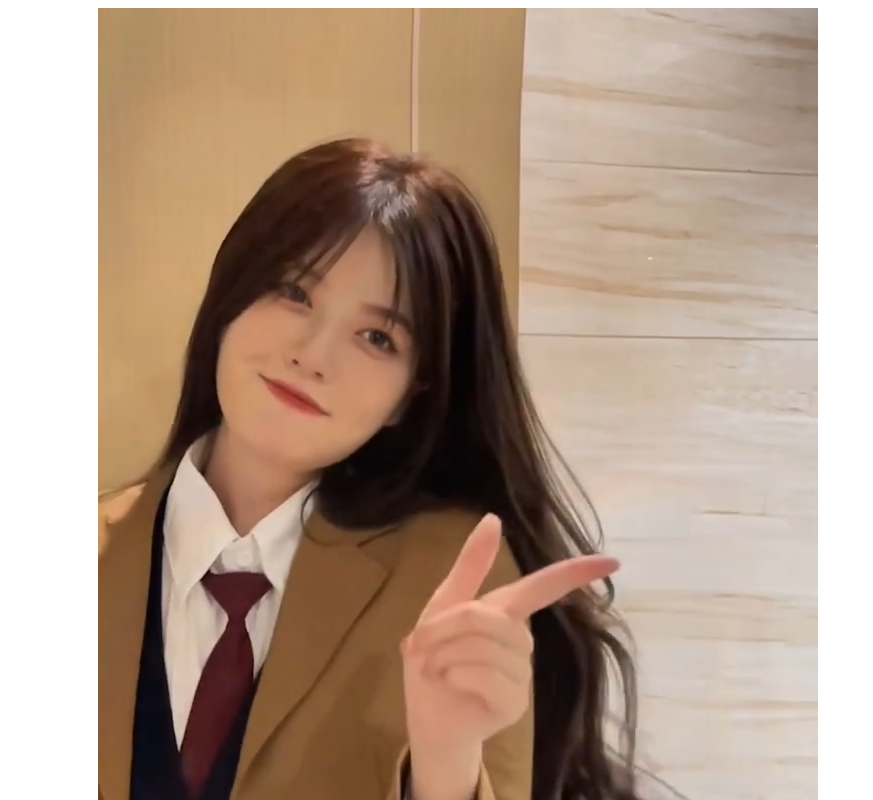
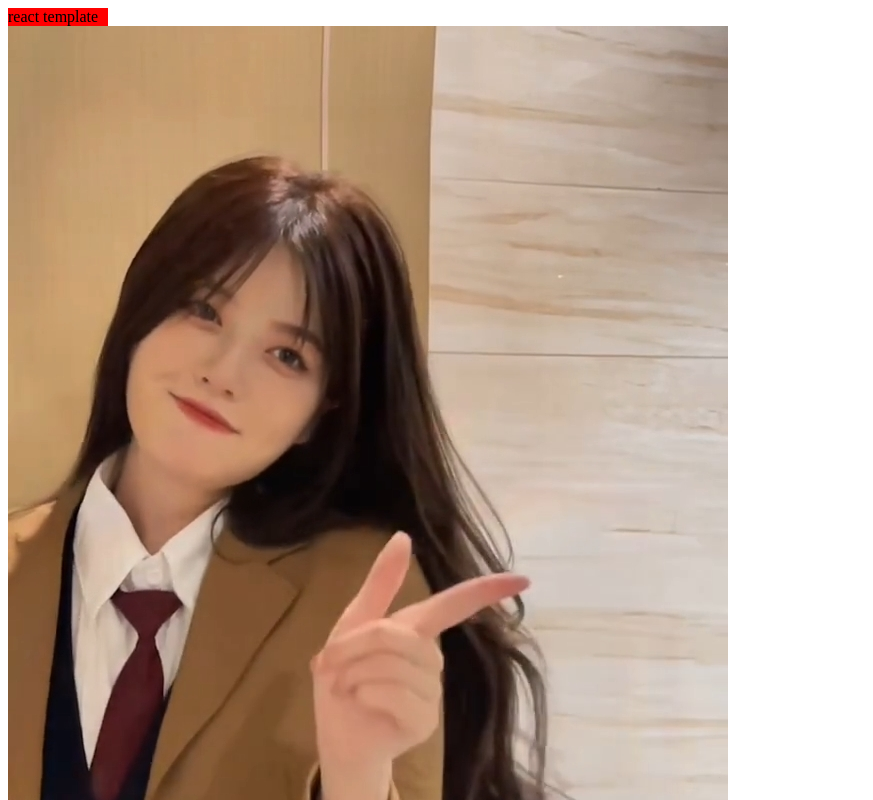
Before and after one commit to SageKwun/my-react-template, a React app: page / in a window 1280 px wide. Shown: the top 800 px of the page, without its empty margins (0-873 px from the left). Built offline with nearby package versions, Linux system fonts and the light colour scheme.

Commit message:
feat: 6.1 配置 css 支持

```diff
--- a/package.json
+++ b/package.json
@@ -23,9 +23,15 @@
     "@babel/plugin-transform-runtime": "^7.17.0",
     "@babel/preset-env": "^7.16.11",
     "@babel/preset-react": "^7.16.7",
+    "autoprefixer": "^10.4.2",
     "babel-loader": "^8.2.3",
+    "css-loader": "^6.7.1",
+    "cssnano": "^5.1.1",
     "file-loader": "^6.2.0",
     "html-webpack-plugin": "^5.5.0",
+    "mini-css-extract-plugin": "^2.6.0",
+    "postcss": "^8.4.8",
+    "postcss-loader": "^6.2.1",
     "webpack": "^5.70.0",
     "webpack-cli": "^4.9.2",
     "webpack-dev-server": "^4.7.4"
--- /dev/null
+++ b/postcss.config.js
@@ -0,0 +1,10 @@
+module.exports = {
+  plugins: [
+    // 为我们的 css 内容添加浏览器厂商前缀兼容
+    require("autoprefixer"),
+    // 尽可能小的压缩我们的 css 代码
+    require("cssnano")({
+      preset: "default",
+    }),
+  ],
+};
--- /dev/null
+++ b/src/index.css
@@ -0,0 +1,5 @@
+.redRect {
+  width: 100px;
+  height: 100px;
+  background-color: red;
+}
--- a/src/index.jsx
+++ b/src/index.jsx
@@ -1,10 +1,11 @@
 import React from "react";
 import ReactDOM from "react-dom";
 import a from "../public/a.jpg";
+import "./index.css";
 
 function App() {
   return (
-    <div>
+    <div class='redRect'>
       react template
       <img src={a} />
     </div>
--- a/webpack.common.js
+++ b/webpack.common.js
@@ -1,5 +1,7 @@
 const path = require("path");
 const htmlWebpackPlugin = require("html-webpack-plugin");
+const MiniCssExtractPlugin = require("mini-css-extract-plugin");
+
 module.exports = {
   // 设置入口
   entry: {
@@ -30,6 +32,16 @@ module.exports = {
           },
         },
       },
+      {
+        test: /\.css$/,
+        use: [
+          {
+            loader: MiniCssExtractPlugin.loader,
+          },
+          "css-loader",
+          "postcss-loader",
+        ],
+      },
     ],
   },
   plugins: [
@@ -38,5 +50,8 @@ module.exports = {
       filename: "index.html",
       template: path.resolve(__dirname, "./public/index.html"),
     }),
+    new MiniCssExtractPlugin({
+      filename: "assets/[name].css",
+    }),
   ],
 };
```
Also changed, not shown: 2 other files (tests, documents, lock files or other folders).
